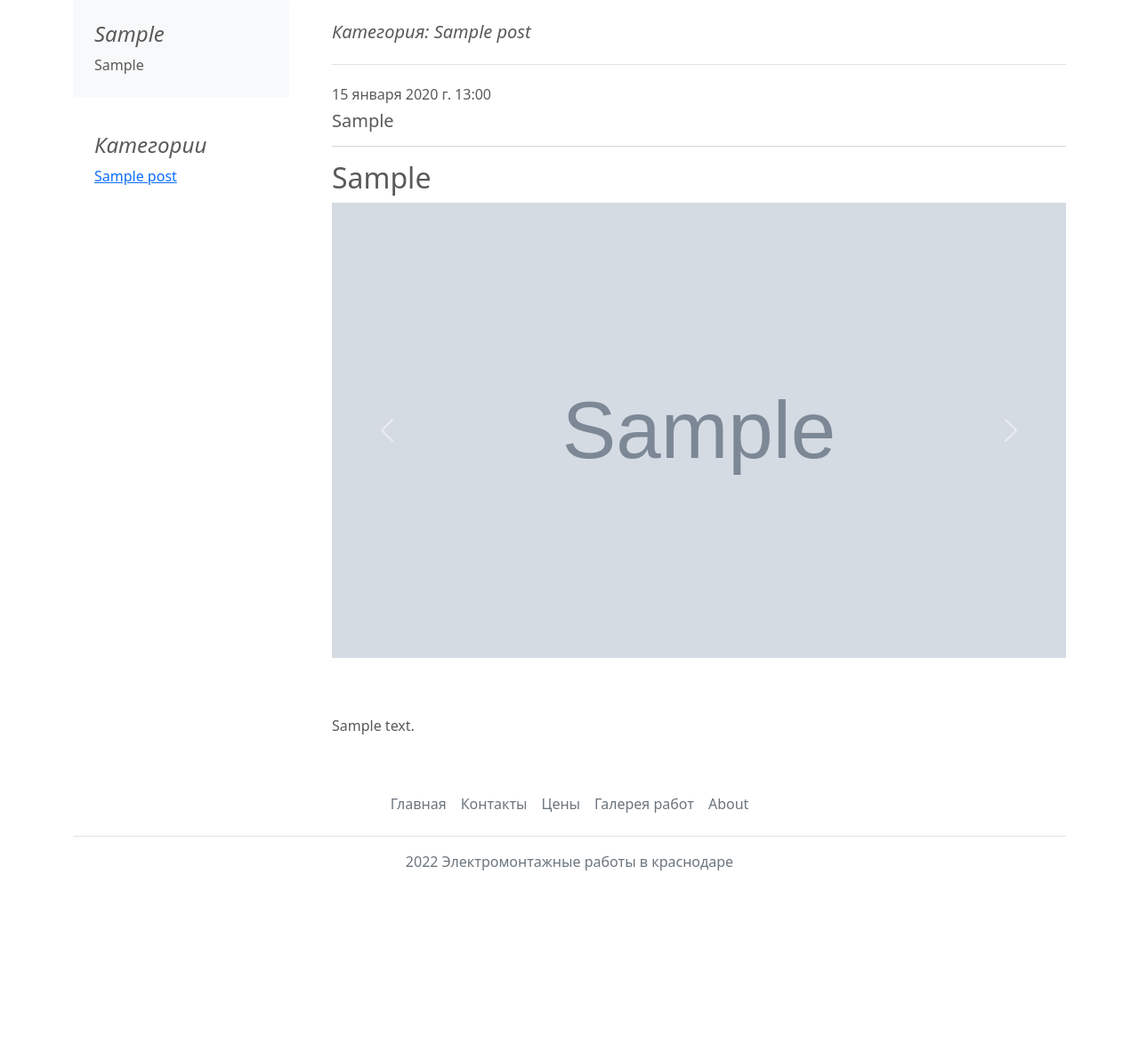
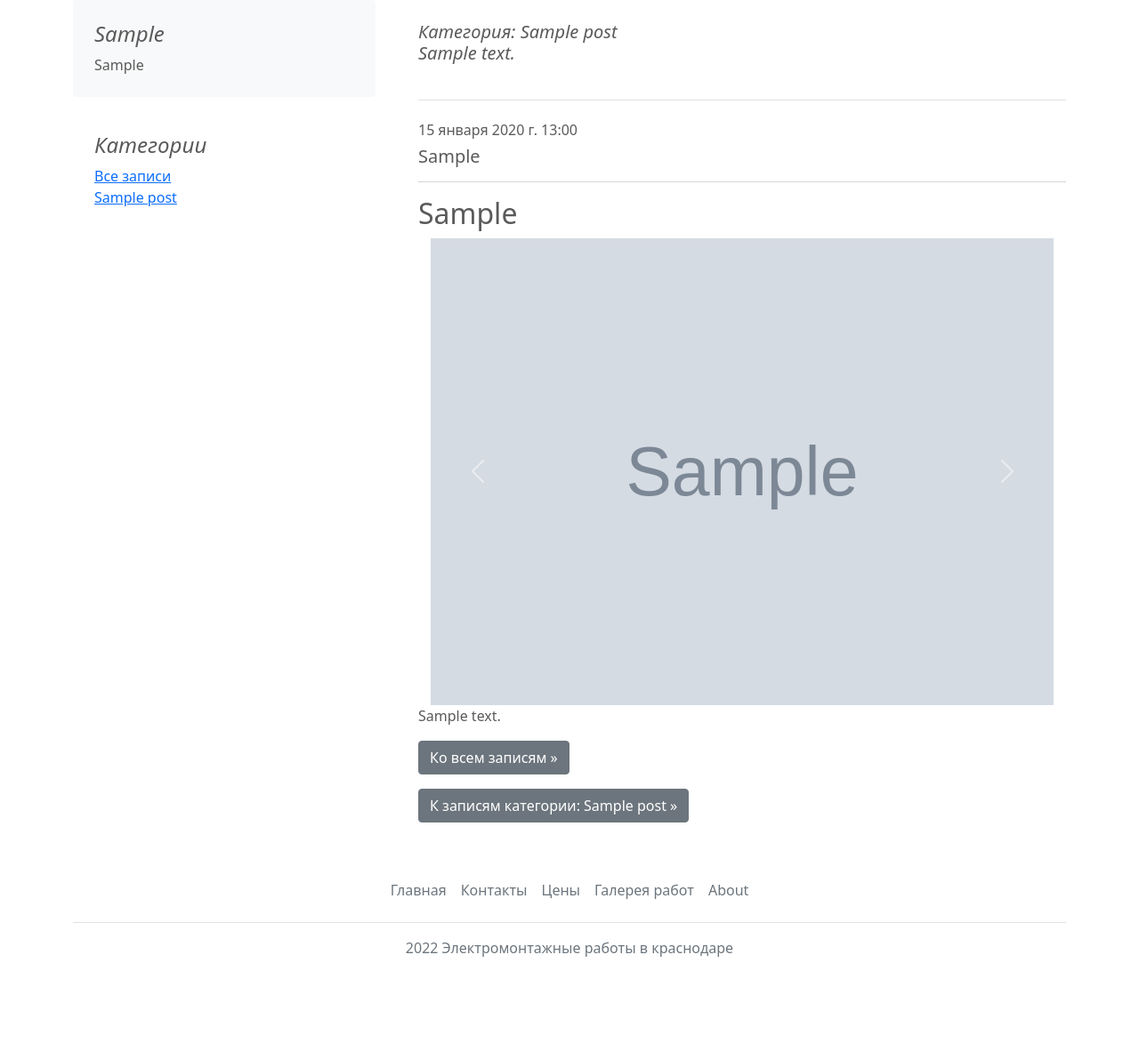
Before and after one commit to MiLara8888/site_django_electrician, a Django app: a page that uses blog/templates/blog/post_detail.html in a window 1280 px wide. Shown: the part 57-1239 px from the top of the page at 89% size. Before the commit the page ends 1036 px from the top, so only its background shows below. Run offline with Django 4.2, Linux system fonts and the light colour scheme; tables that the repository leaves empty hold one stand-in row (values such as "Sample post"); grey boxes marked "Sample" are stand-in pictures.

Commit message:
carousel

```diff
--- a/blog/templates/blog/list_categories.html
+++ b/blog/templates/blog/list_categories.html
@@ -1,6 +1,7 @@
 <div class="p-4">
     <h4 class="fst-italic">Категории</h4>
     <ol class="list-unstyled mb-0">
+        <li><a href="{% url 'news' %}">Все записи</a></li>
         {% for i in category_list %}
         <li><a href="{{ i.get_absolute_url }}">{{ i.name_category }}</a></li>
         {% endfor %}
--- a/blog/templates/blog/post_detail.html
+++ b/blog/templates/blog/post_detail.html
@@ -9,7 +9,7 @@
 
 
         <!--    div боковой панель-->
-    <div class="col-md-3">
+        <div class="col-md-4">
             <div class="position-sticky" style="top: 2rem;">
                 <div class="p-4 mb-3 bg-light rounded">
                     <h4 class="fst-italic">{{ post.header }}</h4>
@@ -22,47 +22,54 @@
         <!--    div боковой панель-->
 
         <!--    див страницы-->
-    <div class="col-md-9">
+
+        <div class="col-md-8" >
             <h5 class="pb-4 mb-4 fst-italic border-bottom">
                 <br>
-        Категория: {{ post.category_post }}
+                Категория: {{ desc }}
+                <p>{{ desc.description }}</p>
             </h5>
 
-      <article class="blog-post">
+            <article  class="blog-post">
                 <h6 class="blog-post-title">{{ post.time_create }}</h6>
                 <h5 class="blog-post-meta">{{ post.header2 }}</h5>
                 <hr>
                 <h2>{{ post.header }}</h2>
 
-        <!--блок карусели-->
-        <div id="carouselExampleControls" class="carousel slide" data-bs-ride="carousel">
+
+<!--                        блок карусели-->
+
+                <div id="carouselExampleCaptions"  class="carousel slide carousel-fade " style="max-width:700px;  margin:0 auto" data-bs-ride="carousel">
                     <div class="carousel-inner">
-            <div class="carousel-item active">
-              <img src="{{ post.image_preview.url }}" class="d-block w-100" alt="preview">
+                        <div  class="carousel-item active">
+                            <img style="display: block;max-width: 100%;height: auto;" src="{{ post.image_preview.url }}" class="d-block w-100 img-responsive" alt="...">
                         </div>
                         {% for i in post.photo_set.all %}
                         <div class="carousel-item">
-              <img src="{{ i.photo.url }}" class="d-block w-100" alt="Фото">
+                            <img style="display: block;max-width: 100%;height: auto;"src="{{ i.photo.url }}" class="d-block w-100 img-responsive" alt="Фото">
+                            <div class="carousel-caption">
+                                <h4>{{ i.description_photo }}</h4>
+                            </div>
                         </div>
                         {% endfor %}
                     </div>
-          <button class="carousel-control-prev" type="button" data-bs-target="#carouselExampleControls" data-bs-slide="prev">
+                    <button class="carousel-control-prev" type="button" data-bs-target="#carouselExampleCaptions" data-bs-slide="prev">
                         <span class="carousel-control-prev-icon" aria-hidden="true"></span>
                         <span class="visually-hidden">Предыдущий</span>
                     </button>
-          <button class="carousel-control-next" type="button" data-bs-target="#carouselExampleControls" data-bs-slide="next">
+                    <button class="carousel-control-next" type="button" data-bs-target="#carouselExampleCaptions" data-bs-slide="next">
                         <span class="carousel-control-next-icon" aria-hidden="true"></span>
                         <span class="visually-hidden">Следующий</span>
                     </button>
                 </div>
-        <!--блок карусели-->
 
-
+<!--                         блок карусели-->
                 <p style="white-space:pre-line">{{ post.text }}</p>
+                <p><a class="btn btn-secondary" href="{% url 'news' %}">Ко всем записям &raquo;</a></p>
+                <p><a class="btn btn-secondary" href="{{ desc.get_absolute_url }}">К записям категории: {{ desc }} &raquo;</a></p>
             </article>
         </div>
         <!--    див страницы-->
-
 
     </div>
     <!--  основной див-->
--- a/blog/views.py
+++ b/blog/views.py
@@ -7,19 +7,14 @@ from django.views.generic import TemplateView
 
 def post_detail(request, post_slug):
     post = get_object_or_404(Post, slug=post_slug)
+    desc=post.category_post
     category_list = Category_post.objects.all()
     photo = Photo.objects.all()
     context = {'post': post,
                'photo': photo,
-               'category_list': category_list}
+               'category_list': category_list,
+               'desc':desc,}
     return render(request, 'blog/post_detail.html', context=context)
-
-
-# def category_list(request, category_slug):
-#     category = get_object_or_404(Category_post, slug=category_slug)
-#     context = {'category': category}
-#     return render(request, 'blog/list_categories.html', context=context)
-
 
 def category_list(request, category_slug=None):
     category = None
--- a/electric_app/static/electric_app/custom.css
+++ b/electric_app/static/electric_app/custom.css
@@ -5,26 +5,16 @@ body {
   color: #5a5a5a;
 }
 
+
 .carousel {
   margin-bottom: 4rem;
 }
-
+/* Since positioning the image, we need to help out the caption */
 .carousel-caption {
   bottom: 3rem;
   z-index: 10;
 }
 
-
-.carousel-item {
-  height: 32rem;
-}
-.carousel-item > img {
-  position: absolute;
-  top: 0;
-  left: 0;
-  min-width: 100%;
-  height: 32rem;
-}
 
 
 .marketing .col-lg-4 {
--- a/electric_app/templates/electric_app/base.html
+++ b/electric_app/templates/electric_app/base.html
@@ -9,7 +9,6 @@
     <!-- Bootstrap CSS -->
 
     <link href="https://cdn.jsdelivr.net/npm/bootstrap@5.1.3/dist/css/bootstrap.min.css" rel="stylesheet" integrity="sha384-1BmE4kWBq78iYhFldvKuhfTAU6auU8tT94WrHftjDbrCEXSU1oBoqyl2QvZ6jIW3" crossorigin="anonymous">
-
     <link rel="stylesheet" type="text/css" href="{% static 'electric_app/custom.css' %}">
 
 
```
Also changed, not shown: blog/templates/blog/show_news.html (+7 -2 lines). Lines whose indentation alone changed are shown as unchanged.
